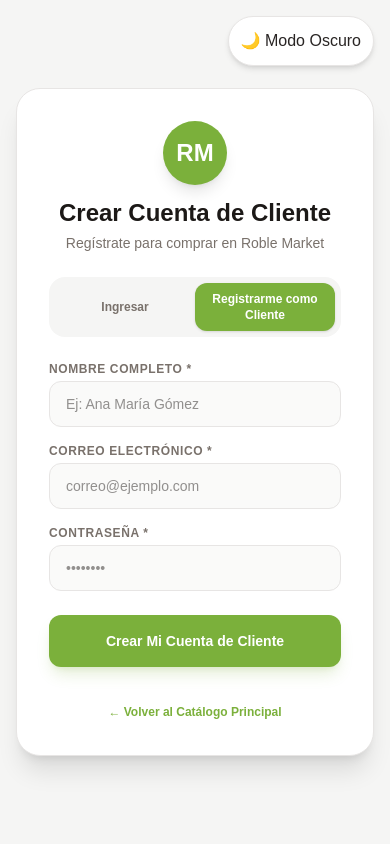
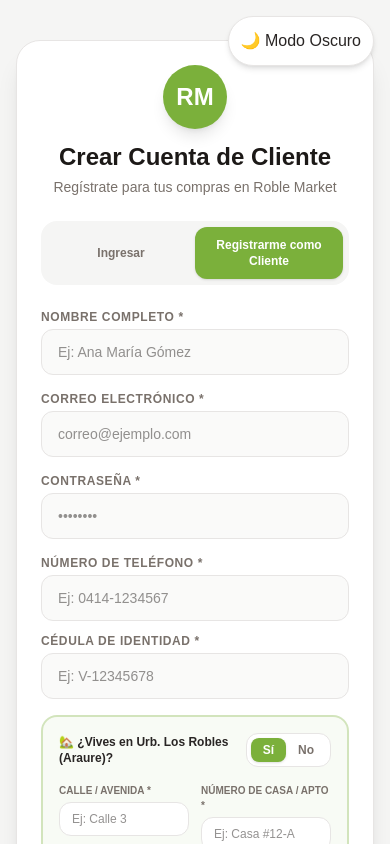
Before and after one commit to lgallardo04/roble-market-frontend, a Next.js app: page /login in a window 390 px wide. Both pictures are taken after a click on the button "Registrarme como Cliente". Shown: the top 844 px of the page. Built offline with nearby package versions, Linux system fonts and the light colour scheme.

Commit message:
feat: add phone, cedula, and conditional Los Robles address selection in register form

```diff
--- a/src/app/login/page.tsx
+++ b/src/app/login/page.tsx
@@ -14,11 +14,18 @@ export default function LoginPage() {
   const [role, setRole] = useState<Role>("customer");
   const [name, setName] = useState("");
 
+  // Campos adicionales requeridos para el cliente
+  const [phone, setPhone] = useState("");
+  const [cedula, setCedula] = useState("");
+  const [isRoblesResident, setIsRoblesResident] = useState(true); // default: vive en Urb. Los Robles
+  const [street, setStreet] = useState("");
+  const [houseNumber, setHouseNumber] = useState("");
+  const [otherAddress, setOtherAddress] = useState("");
+
   const handleSubmit = (e: React.FormEvent) => {
     e.preventDefault();
     if (!email) return;
 
-    // Si se está registrando un nuevo cliente, se asigna automáticamente como 'customer'
     const targetRole = isRegistering ? "customer" : role;
     login(email, targetRole, name);
 
@@ -43,7 +50,7 @@ export default function LoginPage() {
   };
 
   return (
-    <main className="min-h-screen bg-stone-100 dark:bg-stone-950 text-stone-800 dark:text-stone-100 flex flex-col justify-center items-center p-4 transition-colors">
+    <main className="min-h-screen bg-stone-100 dark:bg-stone-950 text-stone-800 dark:text-stone-100 flex flex-col justify-center items-center p-4 transition-colors py-10">
       {/* THEME TOGGLE BUTTON */}
       <div className="absolute top-4 right-4">
         <button
@@ -55,7 +62,7 @@ export default function LoginPage() {
         </button>
       </div>
 
-      <div className="w-full max-w-md bg-white dark:bg-stone-900 rounded-3xl p-8 shadow-xl border border-stone-200 dark:border-stone-800 space-y-6">
+      <div className="w-full max-w-lg bg-white dark:bg-stone-900 rounded-3xl p-6 sm:p-8 shadow-xl border border-stone-200 dark:border-stone-800 space-y-6">
         <div className="text-center">
           <div className="w-16 h-16 bg-[#7bb03b] text-white rounded-full flex items-center justify-center font-black text-2xl mx-auto mb-3 shadow-lg">
             RM
@@ -64,7 +71,7 @@ export default function LoginPage() {
             {isRegistering ? "Crear Cuenta de Cliente" : "Iniciar Sesión"}
           </h1>
           <p className="text-sm text-stone-500 dark:text-stone-400 mt-1">
-            {isRegistering ? "Regístrate para comprar en Roble Market" : "Accede a tu cuenta en Roble Market"}
+            {isRegistering ? "Regístrate para tus compras en Roble Market" : "Accede a tu cuenta en Roble Market"}
           </p>
         </div>
 
@@ -73,7 +80,7 @@ export default function LoginPage() {
           <button
             type="button"
             onClick={() => setIsRegistering(false)}
-            className={`flex-1 py-2 text-xs font-extrabold rounded-xl transition-all ${
+            className={`flex-1 py-2.5 text-xs font-extrabold rounded-xl transition-all ${
               !isRegistering
                 ? "bg-white dark:bg-stone-900 text-stone-900 dark:text-white shadow-sm"
                 : "text-stone-500 dark:text-stone-400"
@@ -87,7 +94,7 @@ export default function LoginPage() {
               setIsRegistering(true);
               setRole("customer");
             }}
-            className={`flex-1 py-2 text-xs font-extrabold rounded-xl transition-all ${
+            className={`flex-1 py-2.5 text-xs font-extrabold rounded-xl transition-all ${
               isRegistering
                 ? "bg-[#7bb03b] text-white shadow-sm"
                 : "text-stone-500 dark:text-stone-400"
@@ -132,11 +139,11 @@ export default function LoginPage() {
         <form onSubmit={handleSubmit} className="space-y-4">
           <div>
             <label className="block text-xs font-bold uppercase tracking-wider text-stone-500 dark:text-stone-400 mb-1">
-              Nombre Completo {isRegistering ? "*" : "(Opcional)"}
+              Nombre Completo *
             </label>
             <input
               type="text"
-              required={isRegistering}
+              required
               placeholder="Ej: Ana María Gómez"
               value={name}
               onChange={(e) => setName(e.target.value)}
@@ -172,6 +179,123 @@ export default function LoginPage() {
             />
           </div>
 
+          {/* CAMPOS ADICIONALES PARA REGISTRO DE CLIENTE */}
+          {isRegistering && (
+            <>
+              <div className="grid grid-cols-1 sm:grid-cols-2 gap-3">
+                <div>
+                  <label className="block text-xs font-bold uppercase tracking-wider text-stone-500 dark:text-stone-400 mb-1">
+                    Número de Teléfono *
+                  </label>
+                  <input
+                    type="tel"
+                    required
+                    placeholder="Ej: 0414-1234567"
+                    value={phone}
+                    onChange={(e) => setPhone(e.target.value)}
+                    className="w-full px-4 py-3 bg-stone-50 dark:bg-stone-800 border border-stone-200 dark:border-stone-700 rounded-xl outline-none focus:border-[#7bb03b] transition-colors text-sm font-medium"
+                  />
+                </div>
+
+                <div>
+                  <label className="block text-xs font-bold uppercase tracking-wider text-stone-500 dark:text-stone-400 mb-1">
+                    Cédula de Identidad *
+                  </label>
+                  <input
+                    type="text"
+                    required
+                    placeholder="Ej: V-12345678"
+                    value={cedula}
+                    onChange={(e) => setCedula(e.target.value)}
+                    className="w-full px-4 py-3 bg-stone-50 dark:bg-stone-800 border border-stone-200 dark:border-stone-700 rounded-xl outline-none focus:border-[#7bb03b] transition-colors text-sm font-medium"
+                  />
+                </div>
+              </div>
+
+              {/* SELECCIÓN BONITA DE DIRECCIÓN: ¿VIVES EN LOS ROBLES? */}
+              <div className="p-4 bg-[#7bb03b]/5 dark:bg-[#7bb03b]/10 border-2 border-[#7bb03b]/30 rounded-2xl space-y-3">
+                <div className="flex items-center justify-between">
+                  <span className="text-xs font-black text-stone-800 dark:text-stone-100 flex items-center gap-1.5">
+                    🏡 ¿Vives en Urb. Los Robles (Araure)?
+                  </span>
+
+                  {/* CASILLA / TOGGLE BONITO */}
+                  <div className="flex bg-white dark:bg-stone-800 p-1 rounded-xl border border-stone-200 dark:border-stone-700">
+                    <button
+                      type="button"
+                      onClick={() => setIsRoblesResident(true)}
+                      className={`px-3 py-1 rounded-lg text-xs font-black transition-all ${
+                        isRoblesResident
+                          ? "bg-[#7bb03b] text-white shadow-sm"
+                          : "text-stone-500 dark:text-stone-400"
+                      }`}
+                    >
+                      Sí
+                    </button>
+                    <button
+                      type="button"
+                      onClick={() => setIsRoblesResident(false)}
+                      className={`px-3 py-1 rounded-lg text-xs font-black transition-all ${
+                        !isRoblesResident
+                          ? "bg-stone-700 text-white shadow-sm"
+                          : "text-stone-500 dark:text-stone-400"
+                      }`}
+                    >
+                      No
+                    </button>
+                  </div>
+                </div>
+
+                {/* DESPLIEGUE SEGÚN RESPUESTA */}
+                {isRoblesResident ? (
+                  <div className="grid grid-cols-2 gap-3 pt-1 animate-in fade-in duration-200">
+                    <div>
+                      <label className="block text-[10px] font-extrabold uppercase text-stone-500 dark:text-stone-400 mb-1">
+                        Calle / Avenida *
+                      </label>
+                      <input
+                        type="text"
+                        required
+                        placeholder="Ej: Calle 3"
+                        value={street}
+                        onChange={(e) => setStreet(e.target.value)}
+                        className="w-full px-3 py-2 bg-white dark:bg-stone-800 border border-stone-200 dark:border-stone-700 rounded-xl outline-none focus:border-[#7bb03b] text-xs font-medium"
+                      />
+                    </div>
+
+                    <div>
+                      <label className="block text-[10px] font-extrabold uppercase text-stone-500 dark:text-stone-400 mb-1">
+                        Número de Casa / Apto *
+                      </label>
+                      <input
+                        type="text"
+                        required
+                        placeholder="Ej: Casa #12-A"
+                        value={houseNumber}
+                        onChange={(e) => setHouseNumber(e.target.value)}
+                        className="w-full px-3 py-2 bg-white dark:bg-stone-800 border border-stone-200 dark:border-stone-700 rounded-xl outline-none focus:border-[#7bb03b] text-xs font-medium"
+                      />
+                    </div>
+                  </div>
+                ) : (
+                  <div className="pt-1 animate-in fade-in duration-200">
+                    <label className="block text-[10px] font-extrabold uppercase text-stone-500 dark:text-stone-400 mb-1">
+                      Especifica tu Dirección de Entrega *
+                    </label>
+                    <textarea
+                      required
+                      rows={2}
+                      placeholder="Ej: Urb. Villa Antigua, Calle Principal, Casa Nro. 45"
+                      value={otherAddress}
+                      onChange={(e) => setOtherAddress(e.target.value)}
+                      className="w-full p-3 bg-white dark:bg-stone-800 border border-stone-200 dark:border-stone-700 rounded-xl outline-none focus:border-[#7bb03b] text-xs font-medium"
+                    />
+                  </div>
+                )}
+              </div>
+            </>
+          )}
+
           {!isRegistering && (
             <div>
               <label className="block text-xs font-bold uppercase tracking-wider text-stone-500 dark:text-stone-400 mb-1">
```
